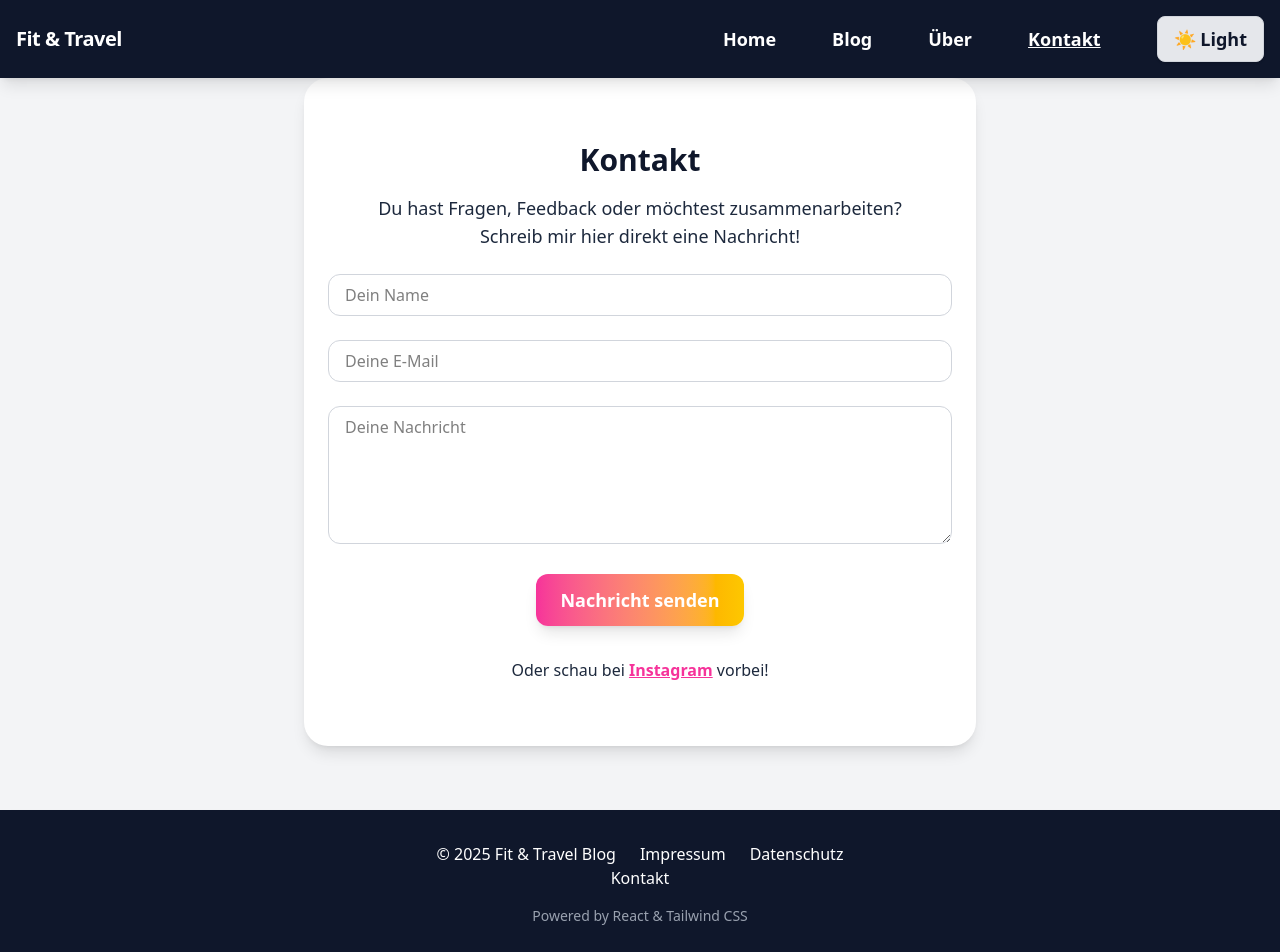
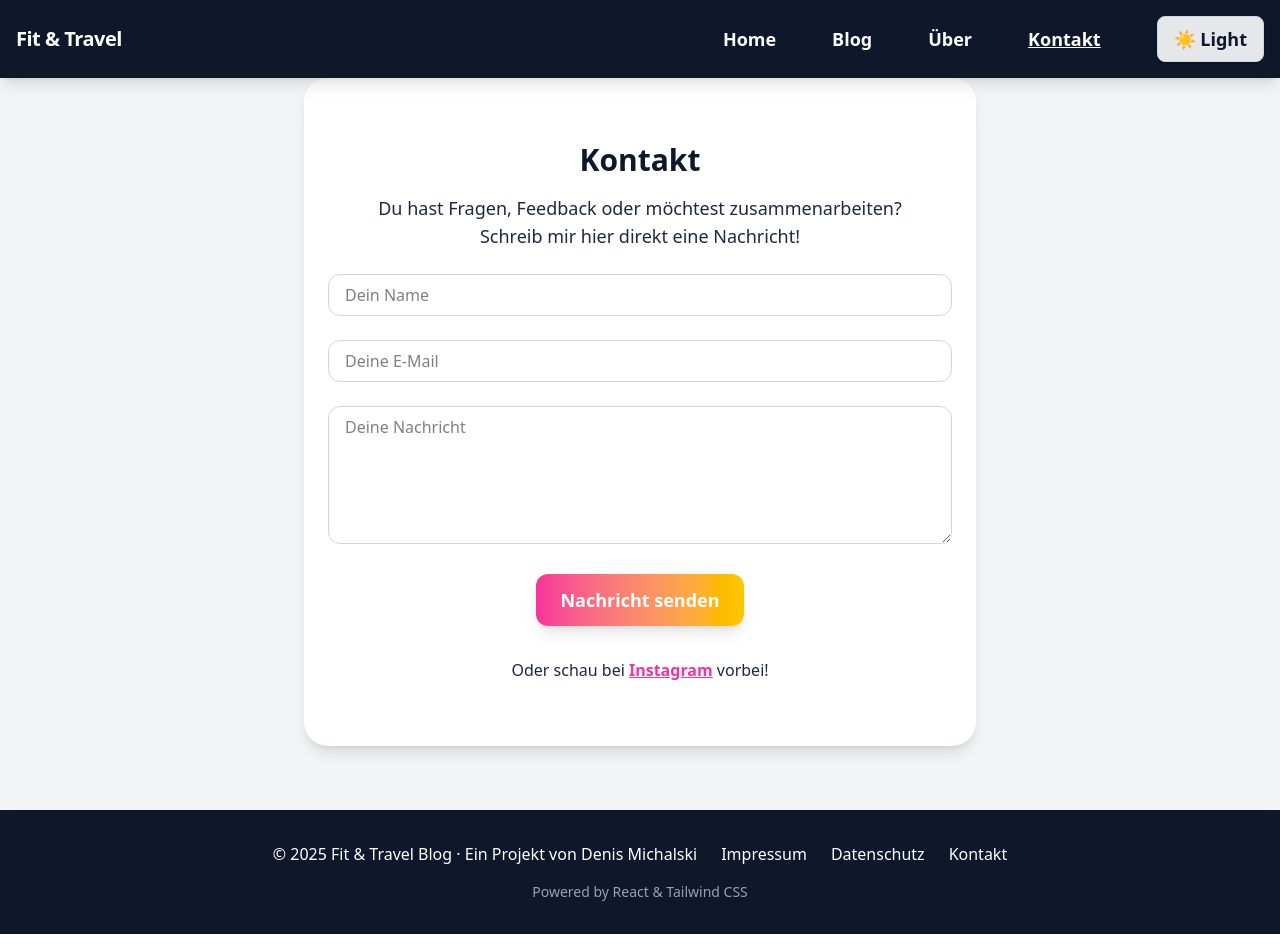
Before and after one commit to DenisMichalski/fitandtravel-blog, a React (Vite) app: page /kontakt in a window 1280 px wide. Shown: the top 952 px of the page. Built offline with nearby package versions, Linux system fonts and the light colour scheme.

Commit message:
Meinen Namen in den Footer hinzugefügt

```diff
--- a/src/components/Footer.jsx
+++ b/src/components/Footer.jsx
@@ -4,7 +4,7 @@ function Footer() {
   return (
     <footer className='bg-slate-900 text-white text-center py-8 mt-16 shadow-lg'>
       <div className='flex flex-col md:flex-row justify-center items-center gap-6'>
-        <span>&copy; {new Date().getFullYear()} Fit &amp; Travel Blog</span>
+        <span>&copy; {new Date().getFullYear()} Fit &amp; Travel Blog · Ein Projekt von Denis Michalski</span>
         <Link
           to='/impressum'
           className='hover:underline hover:text-blue-300 transition'
@@ -17,14 +17,14 @@ function Footer() {
         >
           Datenschutz
         </Link>
+
+        <Link
+          to='/kontakt'
+          className='hover:underline hover:text-blue-300 transition'
+        >
+          Kontakt
+        </Link>
       </div>
-      <Link
-        to='/kontakt'
-        className='hover:underline hover:text-blue-300 transition'
-      >
-        Kontakt
-      </Link>
-
       <Link>
         <div className='mt-4 text-sm text-gray-400'>
           Powered by React &amp; Tailwind CSS
```
